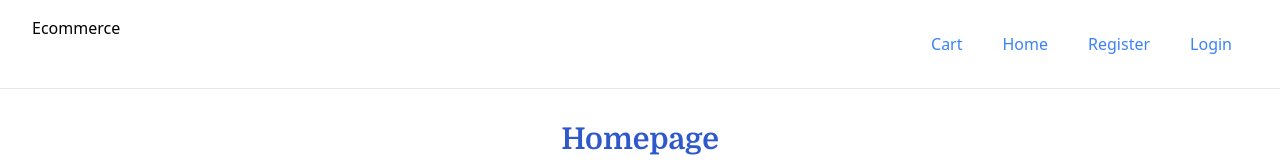
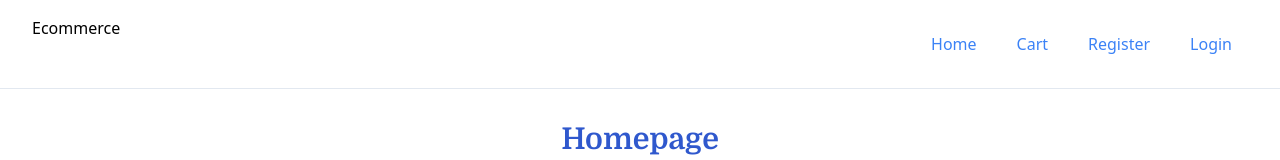
Before and after one commit to DoReVo/ecommerce, a React (Vite) app in the folder web/: page / in a window 1280 px wide. Shown: the top 160 px of the page. Built offline with nearby package versions, Linux system fonts and the light colour scheme; no server answers.

Commit message:
refactor: change ordering

```diff
--- a/web/src/components/NavigationBar.tsx
+++ b/web/src/components/NavigationBar.tsx
@@ -34,12 +34,12 @@ export default function NavigationBar() {
           </Link>
         ) : null}
 
+        <Link to="/" className="p-4">
+          Home
+        </Link>
+
         <Link to="/cart" className="p-4">
           Cart
-        </Link>
-
-        <Link to="/" className="p-4">
-          Home
         </Link>
 
         {!isLoggedIn ? (
```
